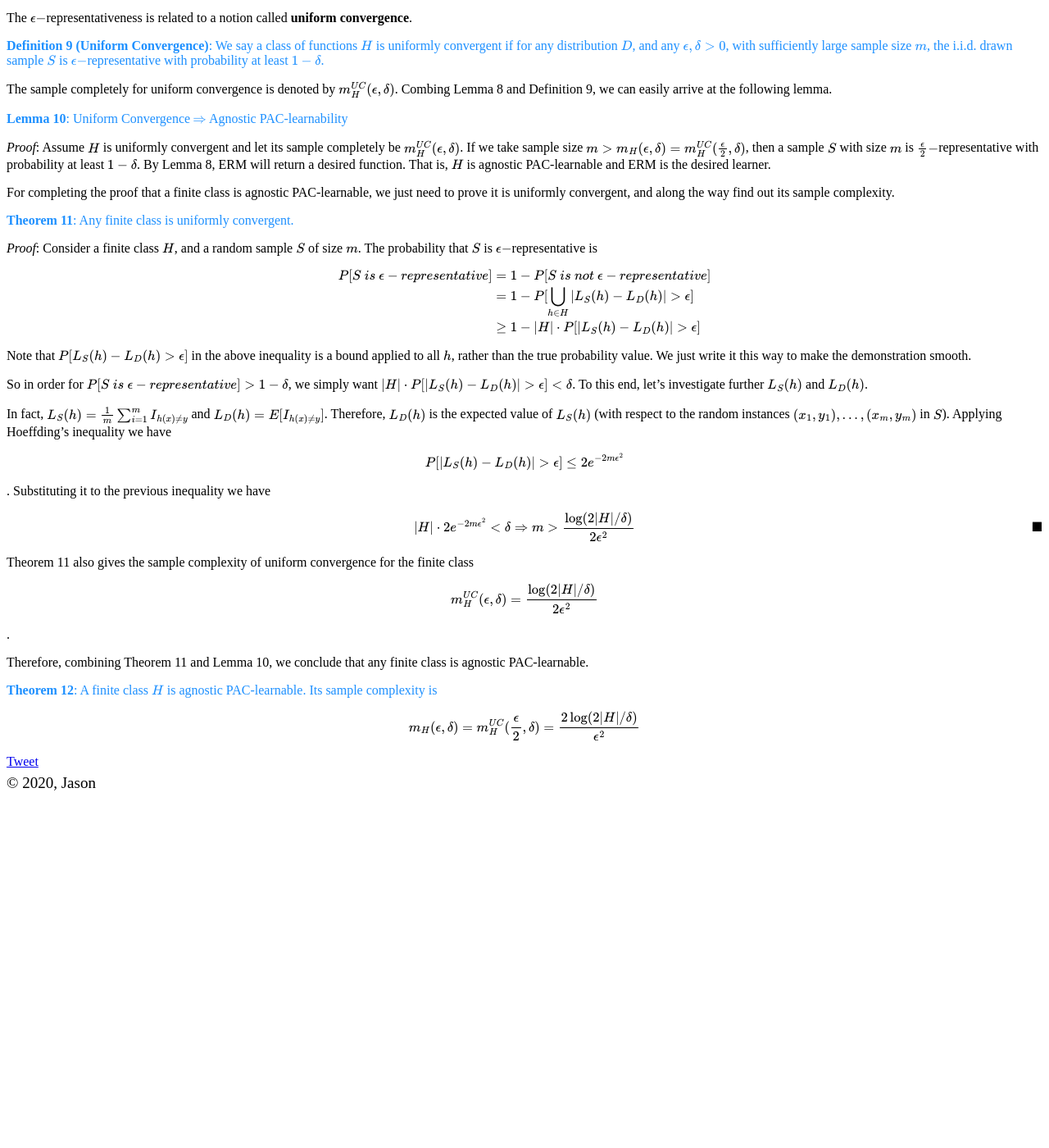
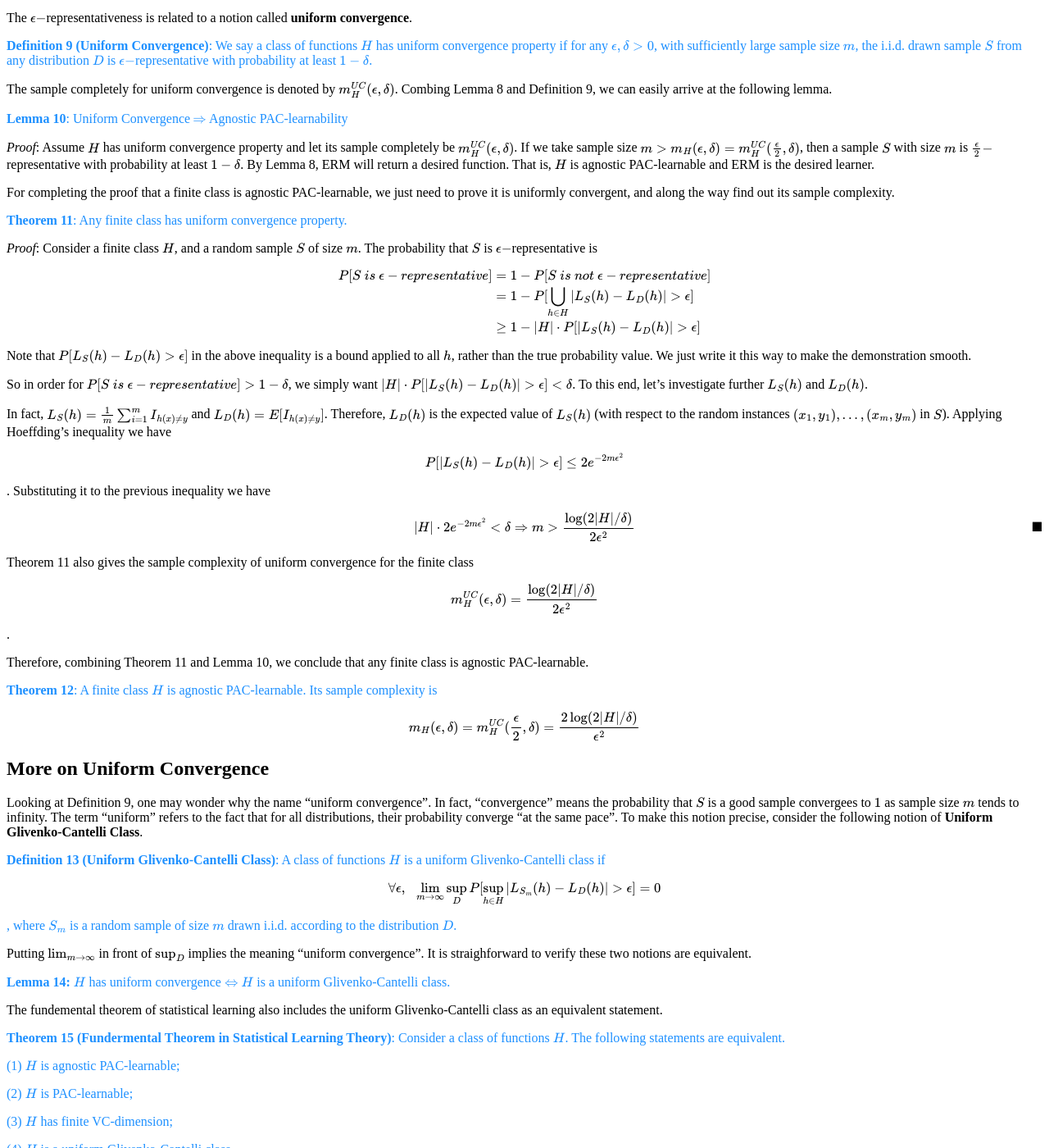
Before and after one commit to zhashen/zhashen.github.io, a Jekyll site: the page built from _posts/2020-02-16-PAC2.md, in a window 1280 px wide and 1400 px high, scrolled down 1644 px. Shown: the whole window at 82% size. Built offline with Jekyll 4.4.1, drawn with Linux system fonts in a browser that asks for light colours; formulas are drawn with MathJax 3; comment, search, counter and statistics services are not loaded; before the commit the page ends 2610 px from its top, so only the background shows below that; some of the changed text lies outside the part shown.

Commit message:
update post pac learning 2

```diff
--- a/_posts/2020-02-16-PAC2.md
+++ b/_posts/2020-02-16-PAC2.md
@@ -91,8 +91,8 @@ $$L_D(h) < L_S(h) + \frac{\epsilon}{2} \leq L_S(h') + \frac{\epsilon}{2} \leq L_
 The $$\epsilon-$$representativeness is related to a notion called **uniform convergence**.
 
 <span style="color:dodgerblue">
-**Definition 9 (Uniform Convergence)**: We say a class of functions $$H$$ is uniformly convergent if for any distribution $$D$$, and any $$\epsilon, \delta > 0$$, with sufficiently large
-sample size $$m$$, the i.i.d. drawn sample $$S$$ is $$\epsilon-$$representative with probability at least $$1-\delta$$.
+**Definition 9 (Uniform Convergence)**: We say a class of functions $$H$$ has uniform convergence property if for any $$\epsilon, \delta > 0$$, with sufficiently large
+sample size $$m$$, the i.i.d. drawn sample $$S$$ from any distribution $$D$$ is $$\epsilon-$$representative with probability at least $$1-\delta$$.
 </span>
 
 The sample completely for uniform convergence is denoted by $$m_H^{UC}(\epsilon, \delta)$$. Combing Lemma 8 and Definition 9, we can easily arrive at the following lemma.
@@ -101,14 +101,14 @@ The sample completely for uniform convergence is denoted by $$m_H^{UC}(\epsilon,
 **Lemma 10**: Uniform Convergence $$\Rightarrow$$ Agnostic PAC-learnability
 </span>
 
-*Proof*: Assume $$H$$ is uniformly convergent and let its sample completely be $$m^{UC}_H(\epsilon, \delta)$$. If we take sample size $$m > m_H(\epsilon, \delta) = m_H^{UC}(\frac{\epsilon}{2}, \delta)$$,
+*Proof*: Assume $$H$$ has uniform convergence property and let its sample completely be $$m^{UC}_H(\epsilon, \delta)$$. If we take sample size $$m > m_H(\epsilon, \delta) = m_H^{UC}(\frac{\epsilon}{2}, \delta)$$,
 then a sample $$S$$ with size $$m$$ is $$\frac{\epsilon}{2}-$$representative with probability at least $$1-\delta$$. By Lemma 8, ERM will return a desired function. That is, $$H$$ is agnostic
 PAC-learnable and ERM is the desired learner. $$\tag*{$\blacksquare$}$$
 
 For completing the proof that a finite class is agnostic PAC-learnable, we just need to prove it is uniformly convergent, and along the way find out its sample complexity.
 
 <span style="color:dodgerblue">
-**Theorem 11**: Any finite class is uniformly convergent.
+**Theorem 11**: Any finite class has uniform convergence property.
 </span>
 
 *Proof*: Consider a finite class $$H$$, and a random sample $$S$$ of size $$m$$. The probability that $$S$$ is $$\epsilon-$$representative is
@@ -147,3 +147,47 @@ Therefore, combining Theorem 11 and Lemma 10, we conclude that any finite class
 </span>
 
 $$ m_H(\epsilon, \delta) = m_H^{UC}(\frac{\epsilon}{2}, \delta) = \frac{2\log (2|H|/\delta)}{\epsilon^2}$$
+
+
+## More on Uniform Convergence
+
+Looking at Definition 9, one may wonder why the name "uniform convergence". In fact, "convergence" means the probability that $$S$$ is a good sample convergees to $$1$$ as sample size $$m$$
+tends to infinity. The term "uniform" refers to the fact that for all distributions, their probability converge "at the same pace". To make this notion precise, consider the following notion
+of **Uniform Glivenko-Cantelli Class**.
+
+<span style="color:dodgerblue">
+**Definition 13 (Uniform Glivenko-Cantelli Class)**: A class of functions $$H$$ is a uniform Glivenko-Cantelli class if
+</span>
+
+$$\forall \epsilon , \ \ \lim_{m \rightarrow \infty} \sup_{D} P[\sup_{h \in H} |L_{S_m}(h) - L_D(h)| > \epsilon] = 0$$
+
+<span style="color:dodgerblue">
+, where $$S_m$$ is a random sample of size $$m$$ drawn i.i.d. according to the distribution $$D$$.
+</span>
+
+Putting $$\lim_{m \rightarrow \infty}$$ in front of $$\sup_{D}$$ implies the meaning "uniform convergence". It is straighforward to verify these two notions are equivalent.
+
+<span style="color:dodgerblue">
+**Lemma 14:** $$H$$ has uniform convergence $$\Leftrightarrow$$ $$H$$ is a uniform Glivenko-Cantelli class.
+</span>
+
+The fundemental theorem of statistical learning also includes the uniform Glivenko-Cantelli class as an equivalent statement.
+
+ <span style="color:dodgerblue">
+ **Theorem 15 (Fundermental Theorem in Statistical Learning Theory)**: Consider a class of functions $$H$$. The following statements are equivalent.</span>
+
+<span style="color:dodgerblue">
+(1) $$H$$ is agnostic PAC-learnable;
+</span>
+
+ <span style="color:dodgerblue">
+(2) $$H$$ is PAC-learnable;
+</span>
+
+ <span style="color:dodgerblue">
+(3) $$H$$ has finite VC-dimension;
+</span>
+
+ <span style="color:dodgerblue">
+(4) $$H$$ is a uniform  Glivenko-Cantelli class.
+</span>
```
